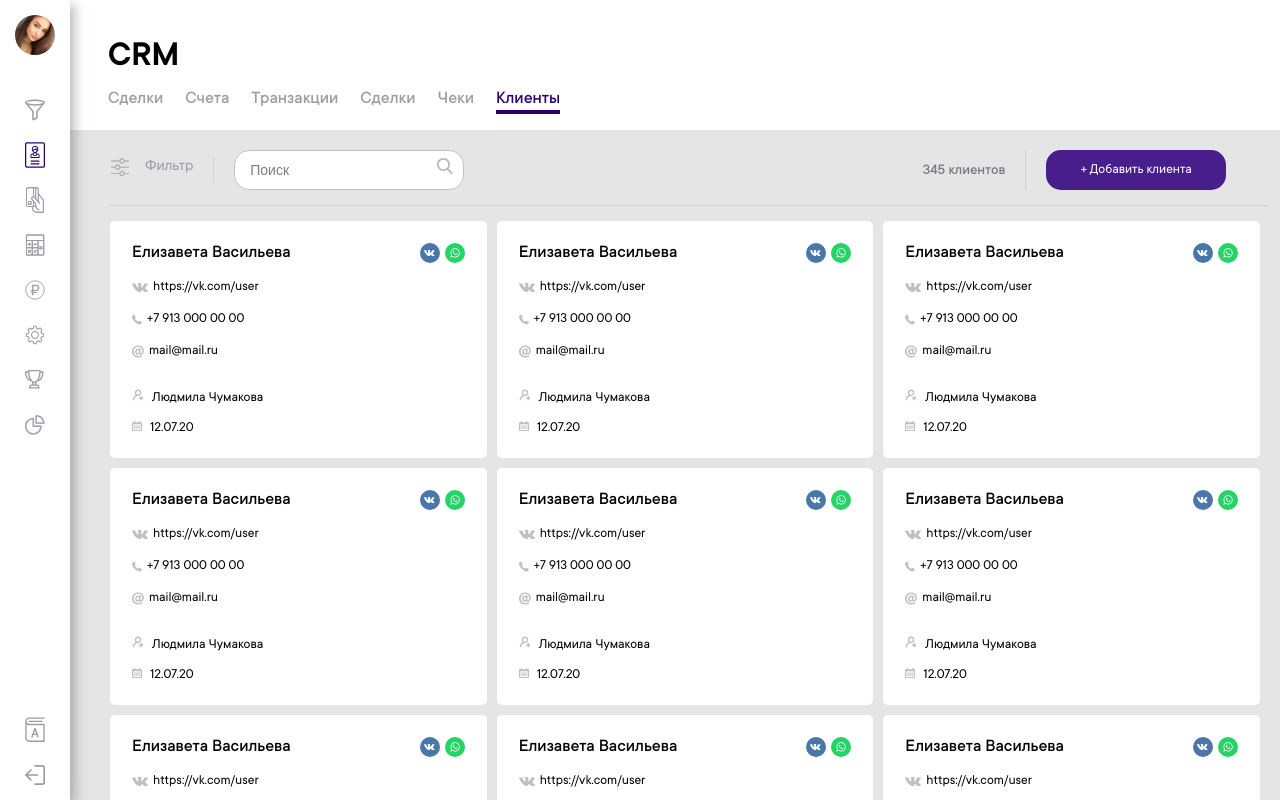
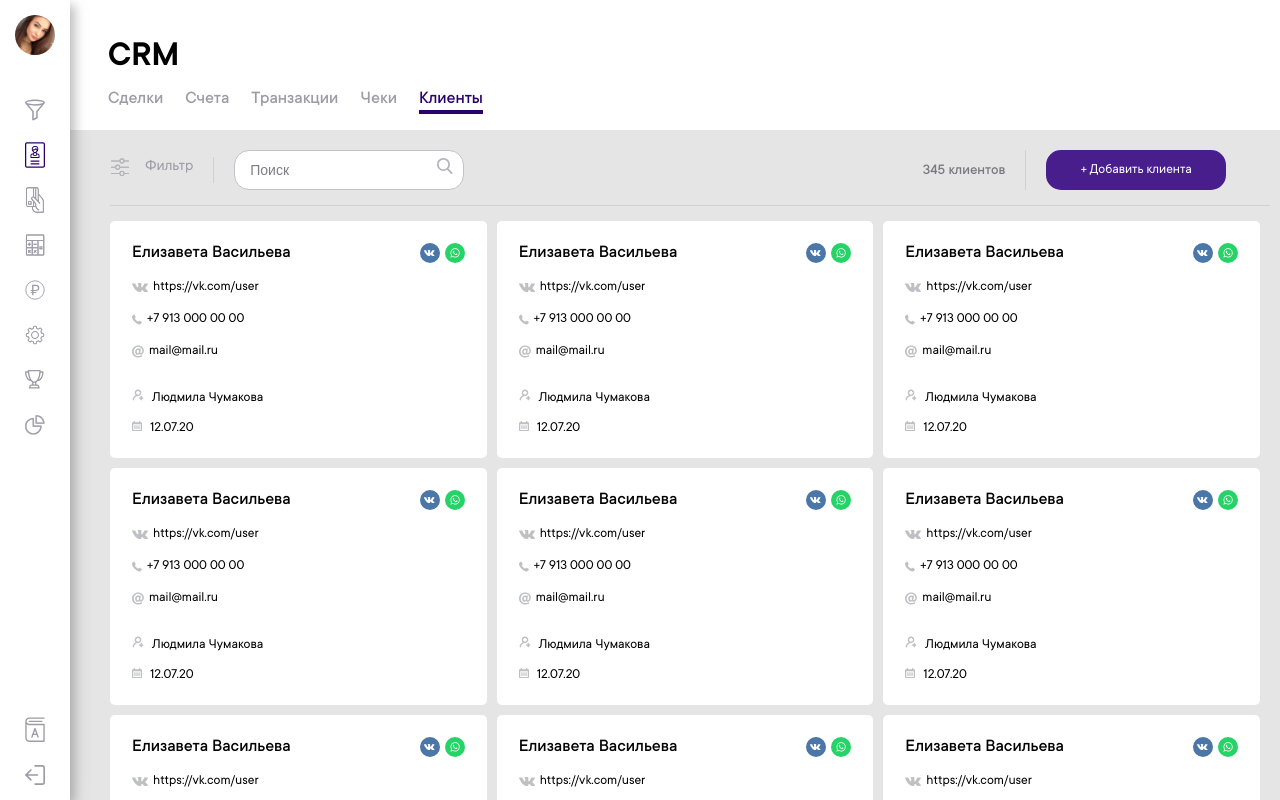
Before and after one commit to Nepo92/Guru-test, a website: page app/index.html in a window 1280 px wide. Drawn offline with nearby package versions, Linux system fonts and the light colour scheme; files that its build step writes are made by us from their sources.

Commit message:
bug fixed

```diff
--- a/app/index.html
+++ b/app/index.html
@@ -31,9 +31,6 @@
           </li>
           <li class="nav__item">
             <a class="nav__link" href="/">Транзакции</a>
-          </li>
-          <li class="nav__item">
-            <a class="nav__link" href="/">Сделки</a>
           </li>
           <li class="nav__item">
             <a class="nav__link" href="/">Чеки</a>
```
Also changed, not shown: dist/index.html.
